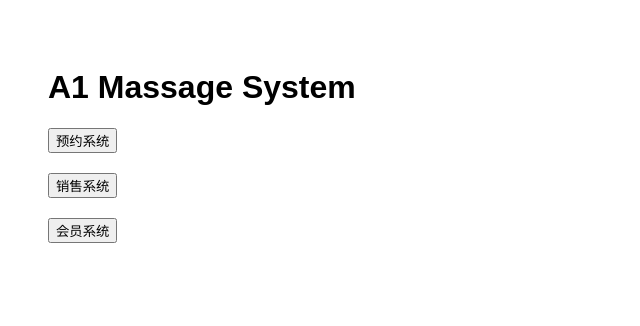
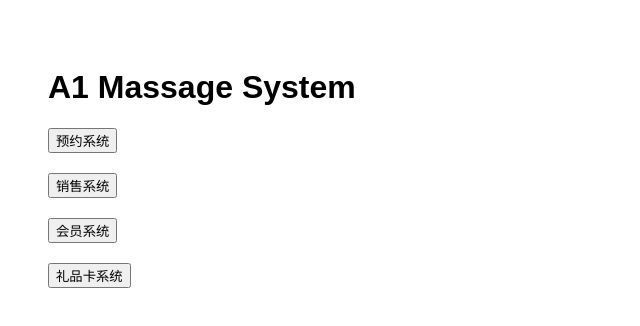
Before and after one commit to cybercai003-ship-it/A1-massage-system, a Next.js app: page / in a window 1280 px wide. Shown: the top 326 px of the page, without its empty margins (0-640 px from the left). Built offline with nearby package versions, Linux system fonts and the light colour scheme.

Commit message:
Update page.js

```diff
--- a/app/page.js
+++ b/app/page.js
@@ -20,6 +20,12 @@ export default function Home() {
           <button>会员系统</button>
         </a>
       </div>
+
+      <div style={{ marginTop: 20 }}>
+        <a href="/giftcards">
+          <button>礼品卡系统</button>
+        </a>
+      </div>
     </div>
   );
 }
```
